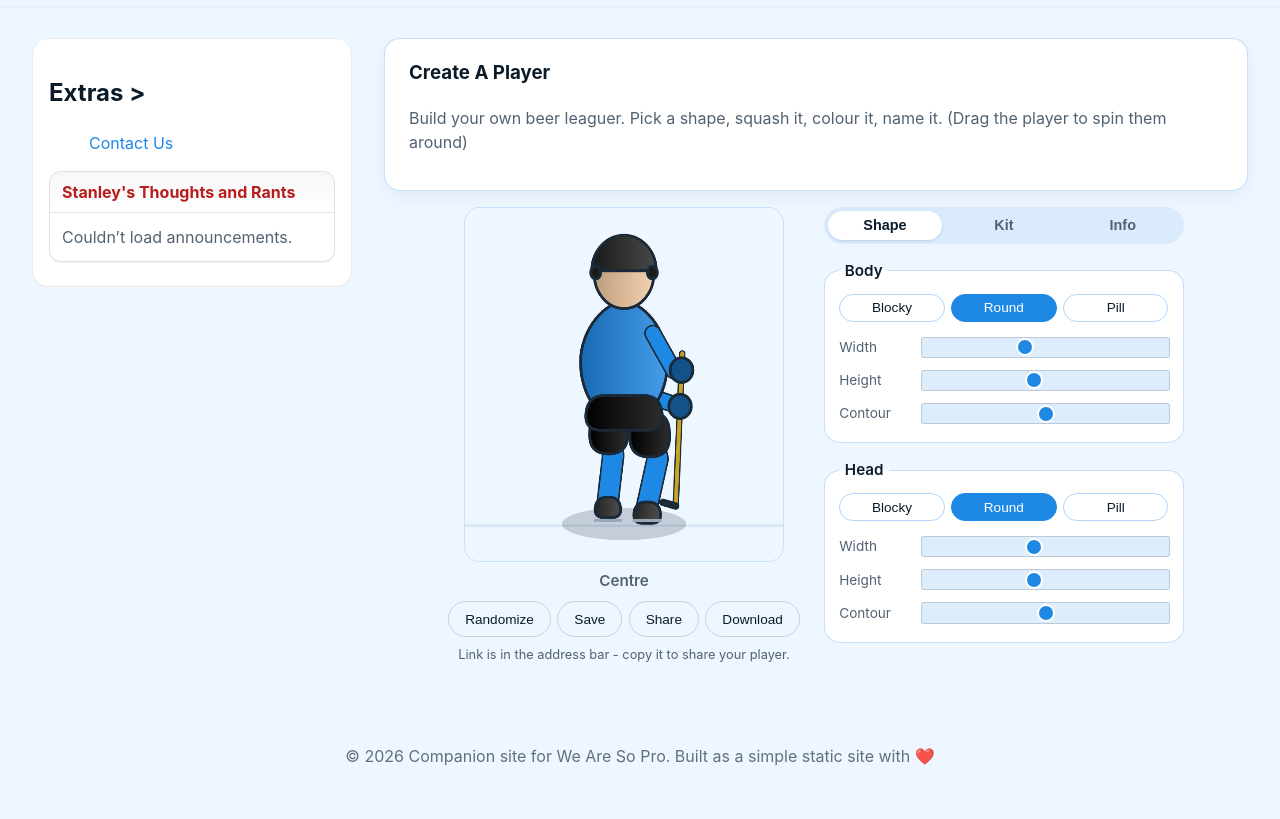
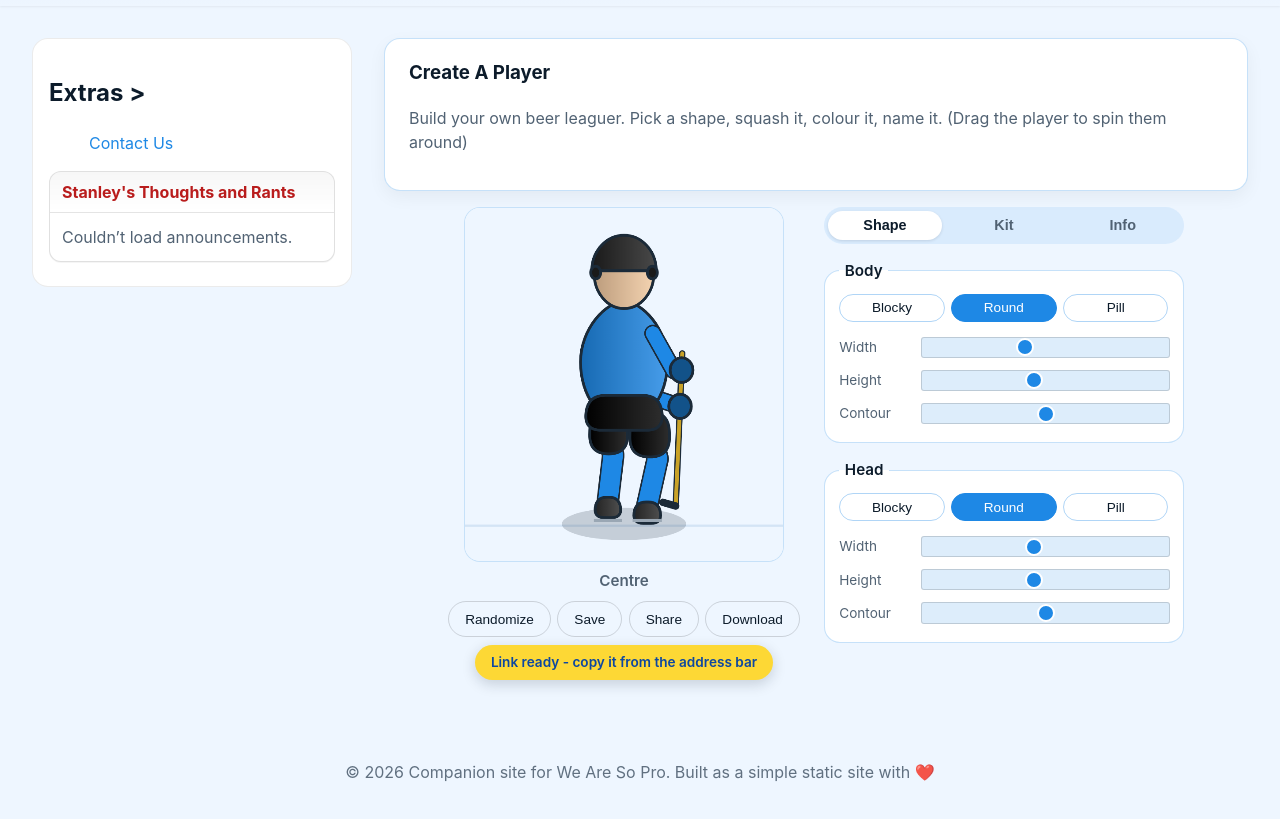
Before and after one commit to stanleywuu/wearesopro, a plain HTML site: page games/create-a-player.html in a window 1280 px wide. Both pictures are taken after a click on the button "Share". Shown: the part 77-896 px from the top of the page. Drawn offline with Linux system fonts and the light colour scheme; no server answers.

Commit message:
make the status message a highlighted pill
The share confirmation was small muted grey text under the buttons and was
easy to miss. It is now a yellow pill that fades in, and clears itself after
eight seconds so it does not linger as stale advice.

Co-Authored-By: Claude Opus 5 <noreply@anthropic.com>
Claude-Session: https://claude.ai/code/session_0142ALACVvaFdeLv8WL8KQ3u

```diff
--- a/games/assets/css/create-a-player.css
+++ b/games/assets/css/create-a-player.css
@@ -153,9 +153,26 @@
 
 .cap-status {
   margin: 0;
-  font-size: .8rem;
+  min-height: 1.1em;
+  font-size: .85rem;
   color: var(--muted);
-  min-height: 1.1em;
+  text-align: center;
+}
+
+.cap-status.show {
+  font-weight: 600;
+  color: #0D47A1;
+  background: #FDD835;
+  border-radius: 999px;
+  padding: .45rem 1rem;
+  max-width: 300px;
+  box-shadow: 0 4px 14px rgba(12, 27, 42, .18);
+  animation: cap-status-in .25s ease;
+}
+
+@keyframes cap-status-in {
+  from { opacity: 0; transform: translateY(-4px); }
+  to { opacity: 1; transform: none; }
 }
 
 .cap-bubble {
--- a/games/assets/js/create-a-player.js
+++ b/games/assets/js/create-a-player.js
@@ -48,6 +48,7 @@
   ];
 
   let yaw = 0.5;
+  let statusTimer = 0;
   let lastInput = 0;
   let dragging = false;
   let dragX = 0;
@@ -243,7 +244,7 @@
   // thing that needed to change.
   function showLink(url) {
     history.replaceState(null, "", url);
-    status("Link is in the address bar - copy it to share your player.");
+    status("Link ready - copy it from the address bar");
   }
 
   function loadShared() {
@@ -335,8 +336,14 @@
     document.getElementById(id).value = value;
   }
 
+  // Shown as a highlighted pill so it is not missed, then cleared so it does
+  // not linger as stale advice.
   function status(message) {
-    document.getElementById("cap-status").textContent = message;
+    const el = document.getElementById("cap-status");
+    el.textContent = message;
+    el.classList.toggle("show", Boolean(message));
+    clearTimeout(statusTimer);
+    if (message) statusTimer = setTimeout(() => status(""), 8000);
   }
 
   function exportPng() {
```
